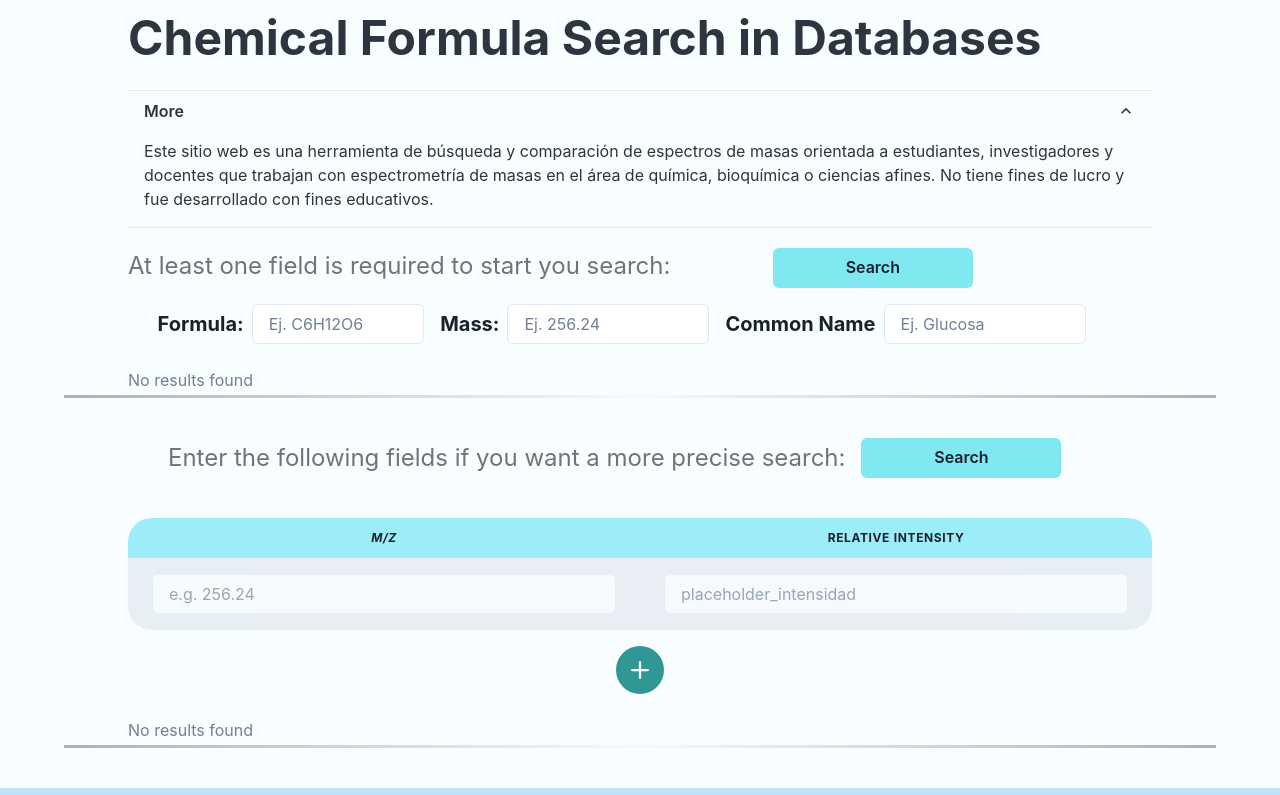
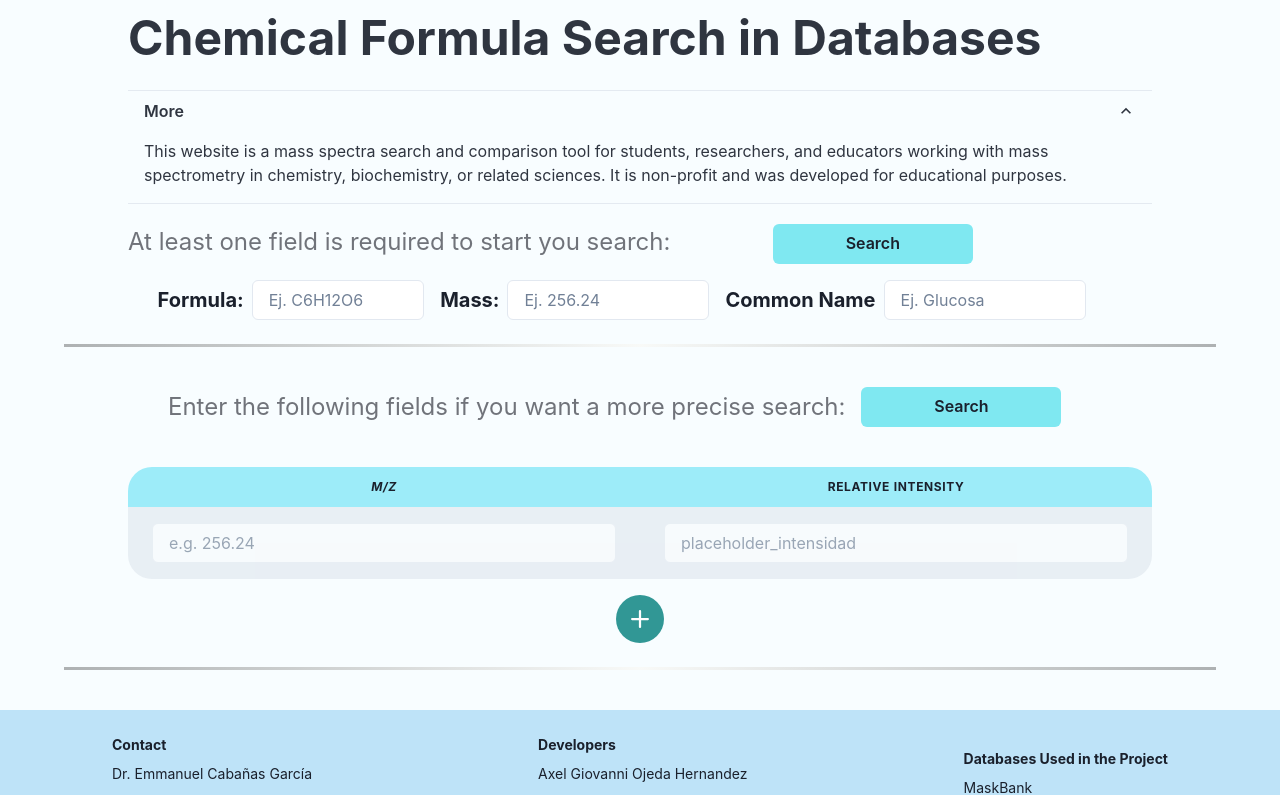
Before and after one commit to DesireeCG/DAXMDB, a React (Vite) app: page / in a window 1280 px wide. Shown: the part 220-1015 px from the top of the page. Built offline with nearby package versions, Linux system fonts and the light colour scheme.

Commit message:
Traduccion_2

```diff
--- a/src/components/Campos1.jsx
+++ b/src/components/Campos1.jsx
@@ -89,7 +89,7 @@ export function Campos1({ onBuscar }) {
                     </>
 
                 ) : (
-                    <Text mt="6" color="gray.500">{t("No_resultados")}</Text>
+                    <Text mt="6" color="gray.500"></Text>
                 )
             )}
         </Box>
--- a/src/components/Campos2.jsx
+++ b/src/components/Campos2.jsx
@@ -131,7 +131,7 @@ export function Campos2({ onBuscar }) {
         </>
       ) : (
         <Text mt="6" color="gray.500">
-          {t("No_resultados")}
+
         </Text>
       )}
     </Box>
--- a/src/components/PiePagina.jsx
+++ b/src/components/PiePagina.jsx
@@ -1,8 +1,13 @@
 import { Link as RouterLink } from 'react-router-dom';
 import { Box, Flex, Stack, Text, Divider, Link, Image } from "@chakra-ui/react";
 import logoipn from "../img/logo-ipn-horizontal.svg";
+import { useTranslation } from "react-i18next";
+
 
 export function PiePagina() {
+
+  const { t } = useTranslation(); // Función para traducir
+
   return (
     <Box bg="blue.100" px={'28'} py={6} mt={10}>
       <Flex
@@ -16,7 +21,9 @@ export function PiePagina() {
 
         {/* Columna 1 */}
         <Stack spacing={2}>
-          <Text fontWeight="bold" fontSize="sm">Contacto</Text>
+          <Text fontWeight="bold" fontSize="sm">
+            {t("contacto")}
+          </Text>
           <Text fontSize="sm">Dr. Emmanuel Cabañas García</Text>
           <Text fontSize="sm">ecabanasg@ipn.mx</Text>
           <Text fontSize="sm">Dr. Mario César Ordóñez Gutiérrez</Text>
@@ -26,7 +33,9 @@ export function PiePagina() {
 
         {/* Columna 2 */}
         <Stack spacing={2} >
-          <Text fontWeight="bold" fontSize="sm">Desarrolladores</Text>
+          <Text fontWeight="bold" fontSize="sm">
+            {t("desarrolladores")}
+          </Text>
           <Text fontSize="sm">Axel Giovanni Ojeda Hernandez</Text>
           <Text fontSize="sm">aojedah1800@alumno.ipn.mx</Text>
           <Text fontSize="sm">Desireé Castañeda García</Text>
@@ -35,7 +44,9 @@ export function PiePagina() {
 
         {/* Columna 3 */}
         <Stack spacing={2}>
-          <Text fontWeight="bold" fontSize="sm">Bases de Datos Utilizadas en el Proyecto</Text>
+          <Text fontWeight="bold" fontSize="sm">
+            {t("DB")}
+          </Text>
           <Link href="https://massbank.eu/MassBank/Search" fontSize="sm">MaskBank</Link>
           <Link href="https://hmdb.ca/" fontSize="sm">HMDB</Link>
           <Link href="https://pubchem.ncbi.nlm.nih.gov/" fontSize="sm">Pubchem</Link>
--- a/src/components/TitleSection.jsx
+++ b/src/components/TitleSection.jsx
@@ -3,6 +3,13 @@ import { useTranslation } from "react-i18next";
 
 export function TitleSection() {
     const { t } = useTranslation(); // Función para traducir
+
+    const items = [
+        {
+            title: t("Descripcion"),
+            text: t("texto"),
+        },
+    ];
 
     return (
         <Box ml="10%" mr="10%" mt="10px" opacity="0.9">
@@ -28,10 +35,3 @@ export function TitleSection() {
         </Box>
     );
 }
-
-const items = [
-    {
-        title: "More",
-        text: "Este sitio web es una herramienta de búsqueda y comparación de espectros de masas orientada a estudiantes, investigadores y docentes que trabajan con espectrometría de masas en el área de química, bioquímica o ciencias afines. No tiene fines de lucro y fue desarrollado con fines educativos."
-    }
-];
--- a/src/locales/en/translation.json
+++ b/src/locales/en/translation.json
@@ -1,4 +1,6 @@
 {
+    "Descripcion": "More",
+    "texto":"This website is a mass spectra search and comparison tool for students, researchers, and educators working with mass spectrometry in chemistry, biochemistry, or related sciences. It is non-profit and was developed for educational purposes.",
     "descargar_txt": "Download Results .txt",
     "no_resultados": "No results found",
     "buscar": "Search",
@@ -25,7 +27,10 @@
     "placeholder_mz": "e.g. 256.24",
     "placeholder_abundancia": "e.g. 0.85",
     "agregar_fila": "Add row",
-    "warning_no_peaks": "No valid peaks to search similarity."
+    "warning_no_peaks": "No valid peaks to search similarity.",
 
 
+    "contacto": "Contact",
+    "desarrolladores": "Developers",
+    "DB": "Databases Used in the Project"
   }
--- a/src/locales/es/translation.json
+++ b/src/locales/es/translation.json
@@ -1,4 +1,8 @@
 {
+
+    "Descripcion": "Más",
+    "texto":"Este sitio web es una herramienta de búsqueda y comparación de espectros de masas orientada a estudiantes, investigadores y docentes que trabajan con espectrometría de masas en el área de química, bioquímica o ciencias afines. No tiene fines de lucro y fue desarrollado con fines educativos.",
+
     "descargar_txt": "Descargar Resultados .txt",
     "no_resultados": "No se encontraron resultados",
     "buscar": "Buscar",
@@ -13,6 +17,7 @@
     "No_resultados":"No se encontraron resultados",
     "Filtrar": "Filtrar",
 
+
     "Instrucciones_2": "Ingrese los siguientes campos si deseas una búsqueda más precisa:",
     "Intensidad":"Intensidad Relativa",
     "Mostrando": "Mostrando",
@@ -21,7 +26,13 @@
     "placeholder_mz": "Ej. 256.24",
     "placeholder_abundancia": "Ej. 0.85",
     "agregar_fila": "Agregar fila",
-    "warning_no_peaks": "No hay picos válidos para buscar similitud."
+    "warning_no_peaks": "No hay picos válidos para buscar similitud.",
+
+
+    "contacto": "Contacto",
+    "desarrolladores": "Desarrolladores",
+    "DB": "Bases de Datos Utilizadas en el Proyecto"
+
 
 
   }
```
